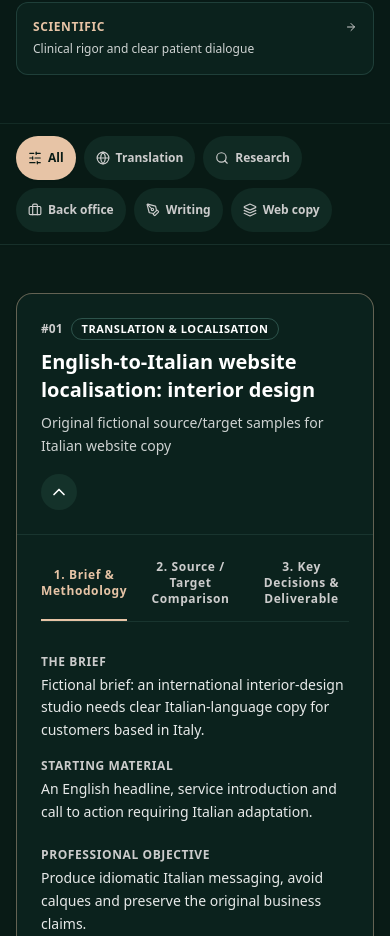
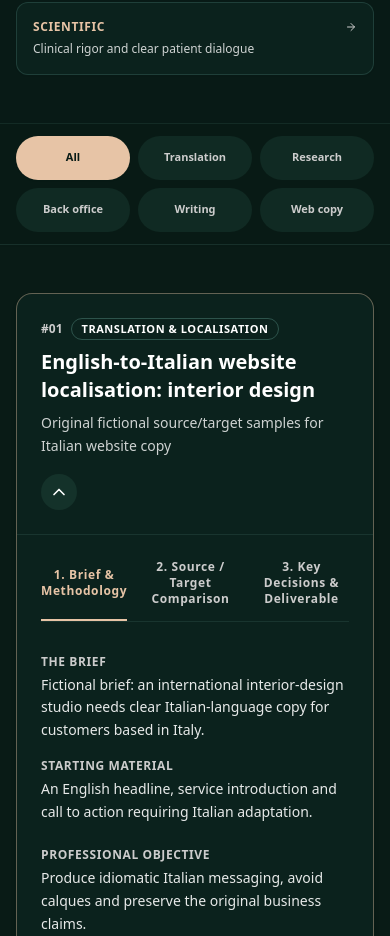
Before and after one commit to noemitomassetti/noemitomassetti-it, a React (Vite) app: page /work-examples in a window 390 px wide. Shown: the part 8485-9421 px from the top of the page. Built offline with nearby package versions, Linux system fonts and the light colour scheme; the HTML template or start-up script is replaced by a standard one.

Commit message:
Compact mobile portfolio filters into a two-row category grid

```diff
--- a/src/pages/Portfolio.tsx
+++ b/src/pages/Portfolio.tsx
@@ -347,7 +347,7 @@ export default function Portfolio() {
 
       {/* ── FILTER BUTTONS ── */}
       <section className="sticky top-16 z-30 bg-background/95 backdrop-blur border-b border-border/40 py-3 sm:py-4 shadow-sm">
-        <div id="portfolio-category-filters" role="group" aria-label={({it:"Filtra i progetti per categoria",en:"Filter projects by category",fr:"Filtrer les projets par catégorie",es:"Filtrar proyectos por categoría"} as const)[lang]} className="container px-4 md:px-6 max-w-5xl mx-auto flex flex-wrap items-center gap-2">
+        <div id="portfolio-category-filters" role="group" aria-label={({it:"Filtra i progetti per categoria",en:"Filter projects by category",fr:"Filtrer les projets par catégorie",es:"Filtrar proyectos por categoría"} as const)[lang]} className="container px-4 md:px-6 max-w-5xl mx-auto grid grid-cols-3 sm:flex sm:flex-wrap items-center gap-2">
           {categories.map((cat) => (
             <button
               key={cat.id}
@@ -355,13 +355,13 @@ export default function Portfolio() {
               onClick={() => setSelectedCategory(cat.id)}
               aria-label={cat.label[lang]}
               aria-pressed={selectedCategory === cat.id}
-              className={`inline-flex min-h-11 items-center gap-1.5 px-3 py-2 rounded-full text-xs font-semibold whitespace-nowrap transition-all duration-200 ${
+              className={`inline-flex min-h-11 w-full sm:w-auto justify-center items-center gap-1.5 px-2 sm:px-3 py-2 rounded-full text-[11px] sm:text-xs font-semibold whitespace-nowrap transition-all duration-200 ${
                 selectedCategory === cat.id
                   ? "bg-primary text-primary-foreground shadow-sm"
                   : "bg-secondary/60 text-muted-foreground hover:text-foreground hover:bg-secondary"
               }`}
             >
-              {cat.icon}
+              <span className="hidden sm:inline-flex">{cat.icon}</span>
               <span className="sm:hidden">{cat.shortLabel[lang]}</span>
               <span className="hidden sm:inline">{cat.label[lang]}</span>
             </button>
```
